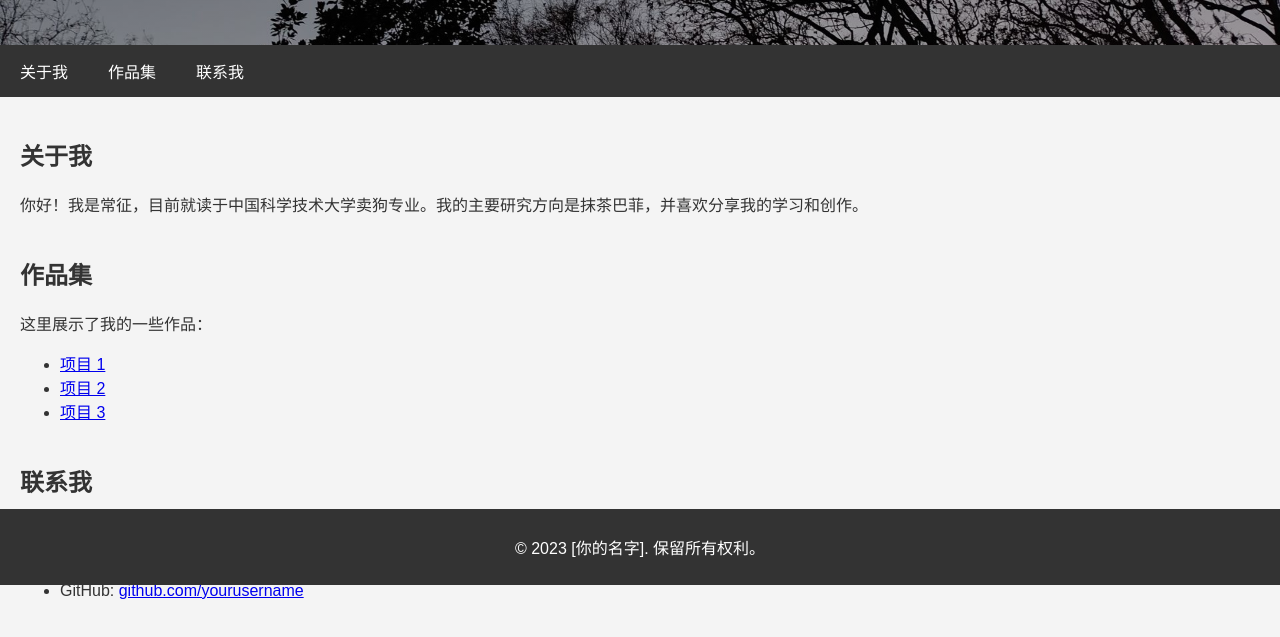
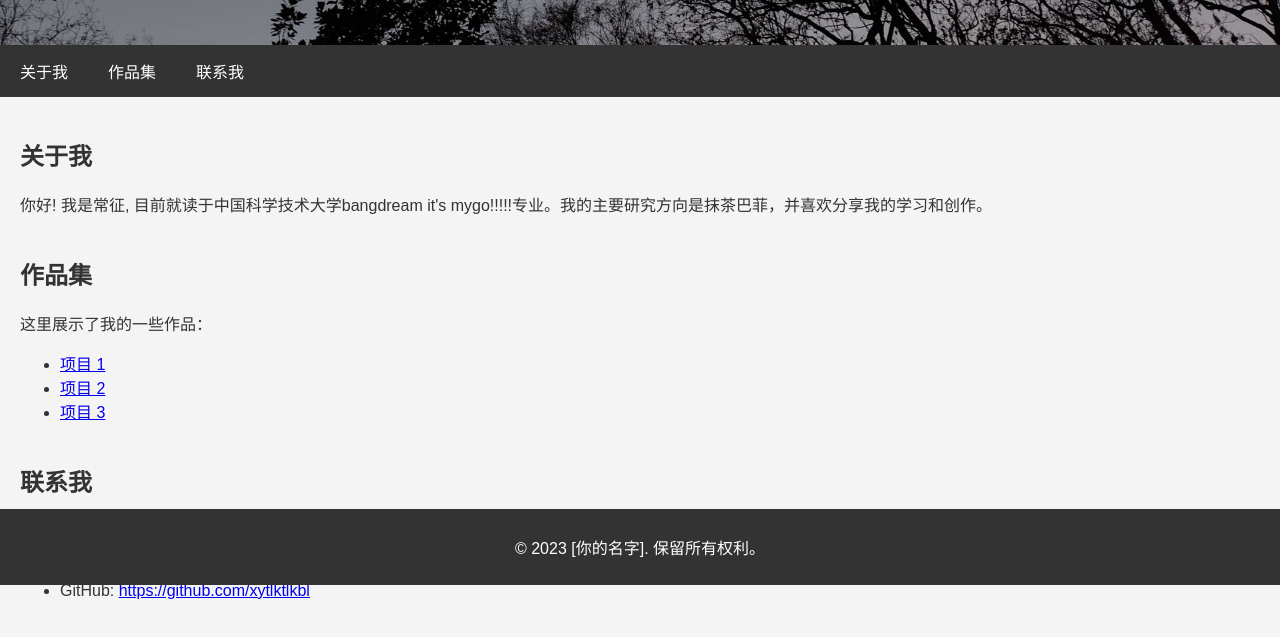
Before and after one commit to xytlktlkbl/xytlktlkbl.github.io, a plain HTML site: page index.html in a window 1280 px wide. Shown: the part 215-852 px from the top of the page. Drawn offline with Linux system fonts and the light colour scheme.

Commit message:
Update index.html

```diff
--- a/index.html
+++ b/index.html
@@ -81,7 +81,7 @@
     <div class="container">
         <section id="about" class="about">
             <h2>关于我</h2>
-            <p>你好！我是常征，目前就读于中国科学技术大学卖狗专业。我的主要研究方向是抹茶巴菲，并喜欢分享我的学习和创作。</p>
+            <p>你好! 我是常征, 目前就读于中国科学技术大学bangdream it's mygo!!!!!专业。我的主要研究方向是抹茶巴菲，并喜欢分享我的学习和创作。</p>
         </section>
 
         <section id="portfolio" class="portfolio">
@@ -98,8 +98,8 @@
             <h2>联系我</h2>
             <p>如果你有任何问题或想与我合作，请通过以下方式联系我：</p>
             <ul>
-                <li>邮箱: <a href="mailto:your.email@example.com">your.email@example.com</a></li>
-                <li>GitHub: <a href="https://github.com/yourusername" target="_blank">github.com/yourusername</a></li>
+                <li>校内邮箱: <a href="cccccz@mail.ustc.edu.cn">cccccz@mail.ustc.edu.cn</a></li>
+                <li>GitHub: <a href="https://github.com/xytlktlkbl" target="_blank">https://github.com/xytlktlkbl</a></li>
             </ul>
         </section>
     </div>
```
